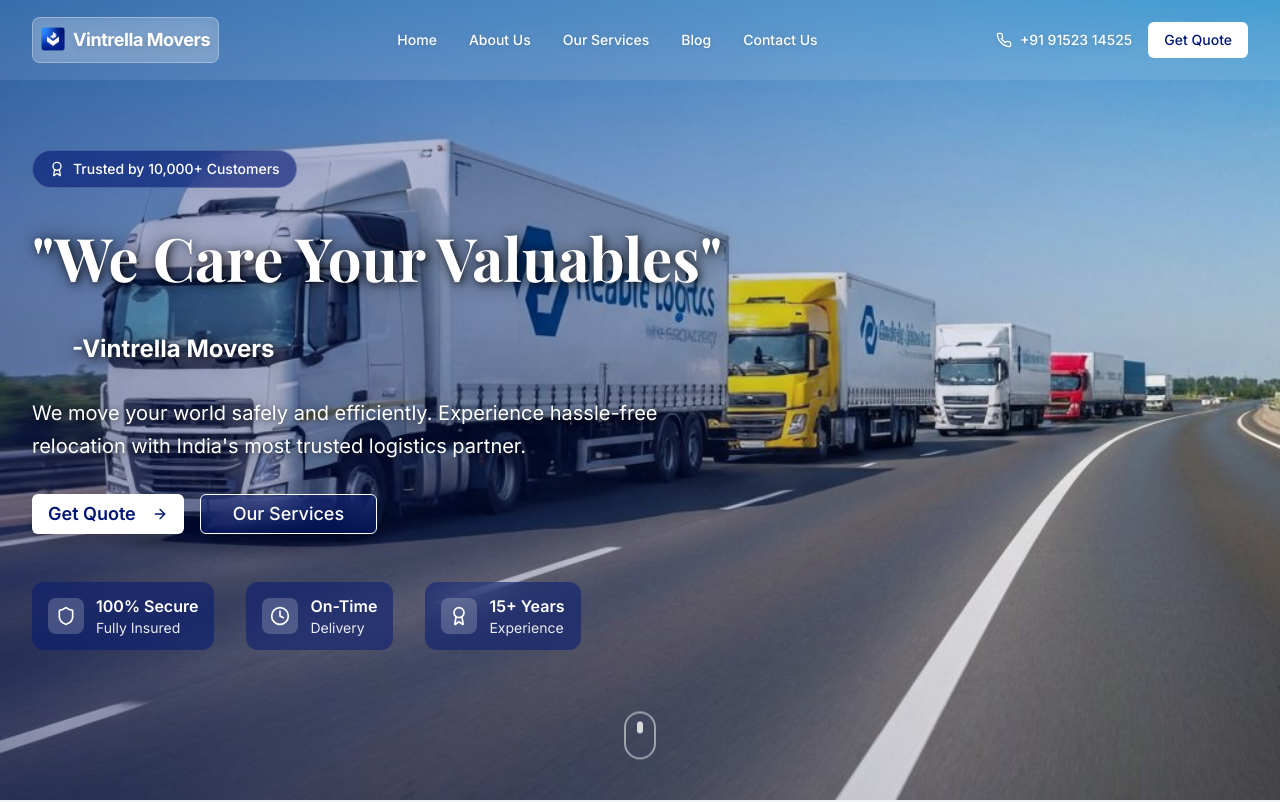
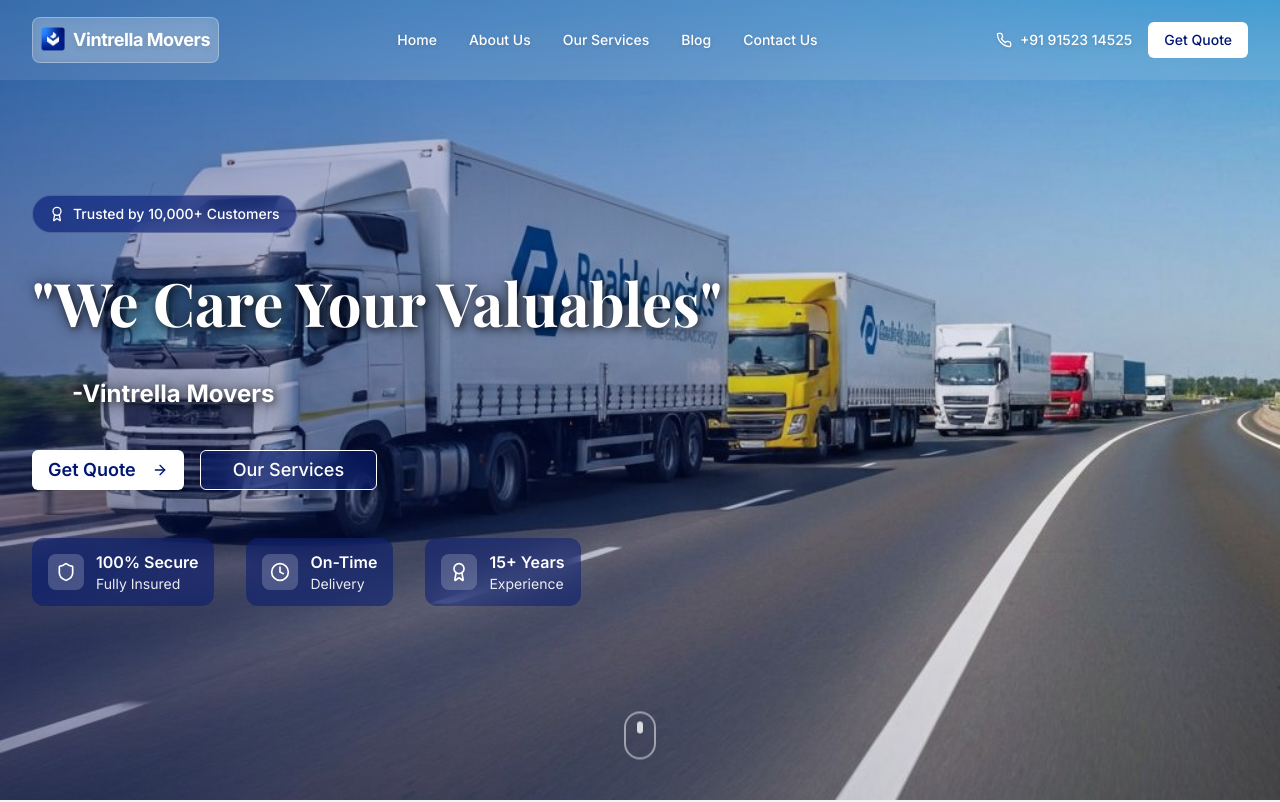
Before and after one commit to Prathmesh-Sable/Vintrella-Movers, a Next.js app: page / in a window 1280 px wide. Shown: the top 802 px of the page. Built offline with nearby package versions, Linux system fonts and the light colour scheme; a web font is replaced by a local one.

Commit message:
remove unwanted text from hero

```diff
--- a/components/hero-section.tsx
+++ b/components/hero-section.tsx
@@ -37,8 +37,7 @@ export default function HeroSection() {
             className="text-xl text-white leading-relaxed mb-8 max-w-2xl"
             style={{ textShadow: "1px 1px 6px rgba(0,0,0,0.7)" }}
           >
-            We move your world safely and efficiently. Experience hassle-free relocation with India's most trusted
-            logistics partner.
+
           </p>
 
           {/* CTA Buttons */}
```
